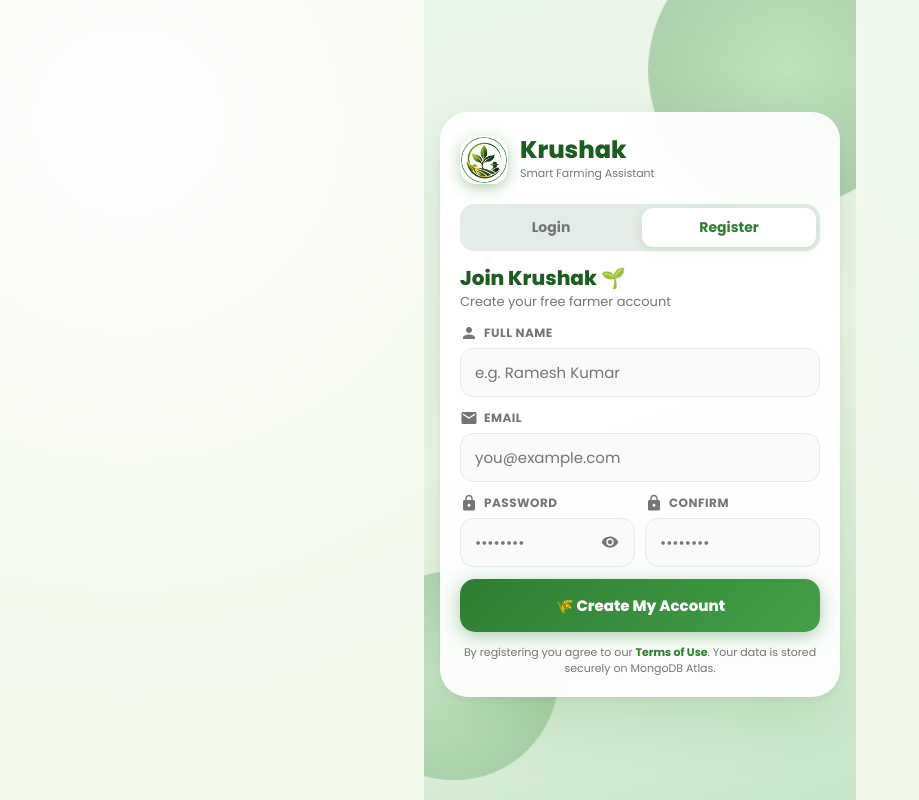
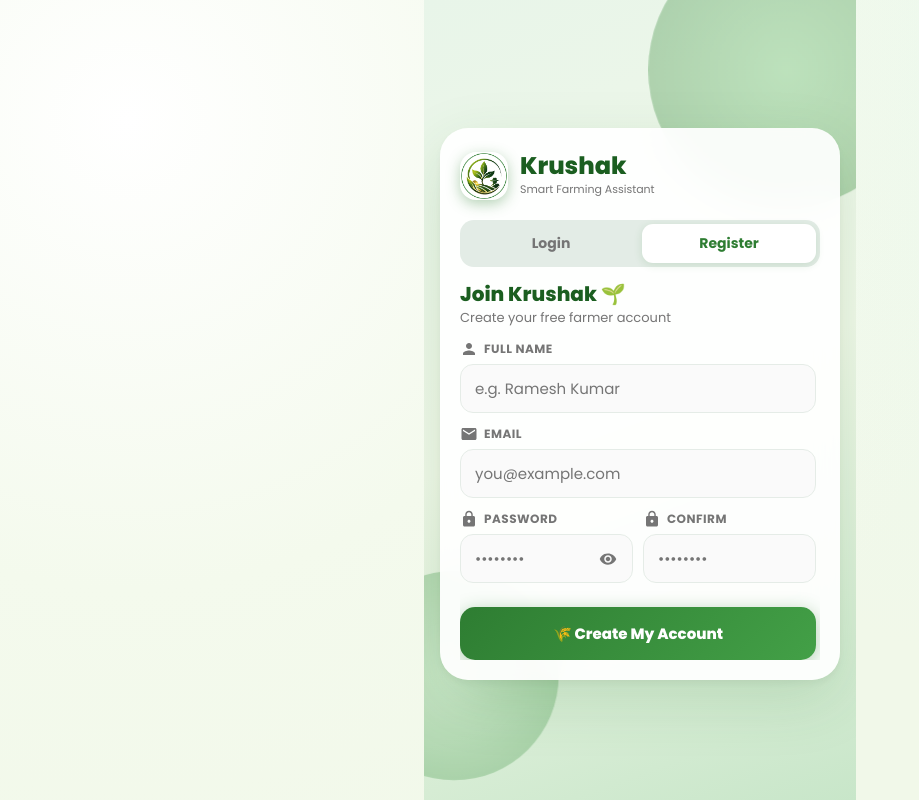
Before and after one commit to WillyEverGreen/KRUSHAK_V2, a React (Vite) app in the folder client/: page /login in a window 1280 px wide. Both pictures are taken after a click on the button "Register". Shown: the whole page, without its empty margins (0-919 px from the left). Built offline with nearby package versions, Linux system fonts and the light colour scheme; no server answers.

Commit message:
Add locationService, fix bot response full width, add header border-radius

```diff
--- a/client/src/screens/AuthScreen.jsx
+++ b/client/src/screens/AuthScreen.jsx
@@ -208,7 +208,7 @@
   }
 
   return (
-    <form className="auth-form" onSubmit={handleRegister} id="register-form">
+    <form className="auth-form auth-form-terms" onSubmit={handleRegister} id="register-form">
       <div className="auth-welcome">
         <div className="auth-welcome-title">Join Krushak 🌱</div>
         <div className="auth-welcome-sub">Create your free farmer account</div>
@@ -293,12 +293,6 @@
           "🌾 Create My Account"
         )}
       </button>
-
-      <div className="auth-terms">
-        By registering you agree to our{" "}
-        <a href="/faq" className="auth-link">Terms of Use</a>.
-        Your data is stored securely on MongoDB Atlas.
-      </div>
     </form>
   );
 }
--- a/client/src/styles/theme.css
+++ b/client/src/styles/theme.css
@@ -402,6 +402,8 @@
 
 .message.bot {
   margin-right: auto;
+  width: 100%;
+  max-width: 100%;
   background: #fff;
   color: var(--text-dark);
   border-bottom-left-radius: 5px;
@@ -423,6 +425,7 @@
   display: flex;
   align-items: center;
   gap: 10px;
+  border-radius: 8px;
 }
 
 .header-back-btn {
@@ -1776,7 +1779,7 @@
   background: rgba(255, 255, 255, 0.92);
   backdrop-filter: blur(16px);
   border-radius: 28px;
-  padding: 24px 20px 20px;
+  padding: 24px 20px 20px 20px;
   box-shadow:
     0 4px 6px rgba(0,0,0,0.04),
     0 20px 60px rgba(46, 125, 50, 0.16);
@@ -1789,6 +1792,13 @@
   display: flex;
   flex-direction: column;
   min-height: 520px;
+  overflow: hidden;
+}
+
+@media (max-width: 480px) {
+  .auth-card {
+    min-height: auto;
+  }
 }
 
 /* Logo */
@@ -1859,6 +1869,8 @@
   flex-direction: column;
   flex: 1; /* Expand to fill fixed card height */
   gap: 12px;
+  overflow-y: auto;
+  padding-right: 4px;
 }
 
 .auth-welcome-title {
@@ -1964,6 +1976,11 @@
   box-shadow: 0 4px 18px rgba(46, 125, 50, 0.38);
 }
 
+.auth-form-terms .auth-submit-btn {
+  margin-top: 12px;
+  flex-shrink: 0;
+}
+
 .auth-submit-btn:hover:not(:disabled) {
   transform: translateY(-2px);
   box-shadow: 0 8px 28px rgba(46, 125, 50, 0.44);
```
